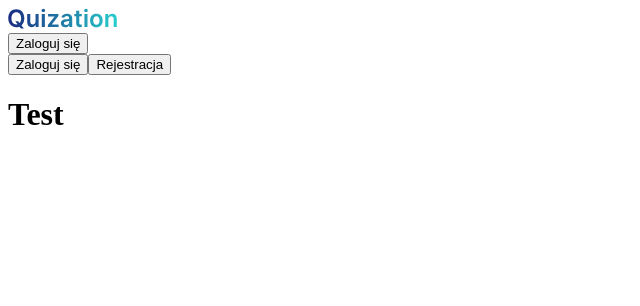
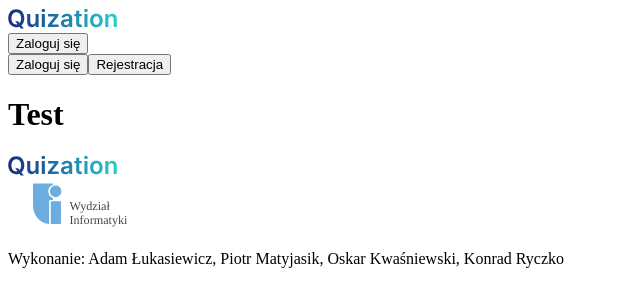
Before and after one commit to okwasniewski/quization, a Next.js app: page / in a window 1280 px wide. Shown: the top 306 px of the page, without its empty margins (0-640 px from the left). Built offline with nearby package versions, Linux system fonts and the light colour scheme.

Commit message:
Add footer for authorized/unauthorized

```diff
--- /dev/null
+++ b/src/components/Footer/Footer.tsx
@@ -0,0 +1,39 @@
+import React from 'react';
+import Quization from 'assets/Quization.svg';
+import Link from 'next/link';
+import Image from 'next/image';
+
+const Footer = () => (
+  <footer className="p-3 mb-20 bg-white shadow-md navbar md:mb-0">
+    <div className="container mx-auto h-18">
+      <div>
+        <Link href="/" passHref>
+          <a>
+            <Quization />
+          </a>
+        </Link>
+      </div>
+      <div>
+        <Link href="https://www.wi.zut.edu.pl/pl/" passHref>
+          <a>
+            <Image
+              src="/WIZUT.svg"
+              alt="avatar"
+              width={150}
+              height={50}
+              className=""
+            />
+          </a>
+        </Link>
+      </div>
+      <div className="justify-end flex-1 text-xs text-main md:flex">
+        <p>
+          Wykonanie: Adam Łukasiewicz, Piotr Matyjasik, Oskar Kwaśniewski,
+          Konrad Ryczko
+        </p>
+      </div>
+    </div>
+  </footer>
+);
+
+export default Footer;
--- a/src/templates/AuthorizedTemplate.tsx
+++ b/src/templates/AuthorizedTemplate.tsx
@@ -1,4 +1,5 @@
 import Header from 'components/Header/Header';
+import Footer from 'components/Footer/Footer';
 import SidebarPanel from 'components/SidebarPanel/SidebarPanel';
 import type { NextPage } from 'next';
 import Head from 'next/head';
@@ -22,7 +23,8 @@ const AuthorizedTemplate: NextPage<AuthorizedTemplateProps> = ({
     </Head>
     <SidebarPanel userName="Jan Kowalski">
       <Header authorized />
-      <div className="mx-auto container p-10">{children}</div>
+      <div className="container p-10 mx-auto">{children}</div>
+      <Footer />
     </SidebarPanel>
   </>
 );
--- a/src/templates/UnauthorizedTemplate.tsx
+++ b/src/templates/UnauthorizedTemplate.tsx
@@ -1,4 +1,5 @@
 import Header from 'components/Header/Header';
+import Footer from 'components/Footer/Footer';
 import type { NextPage } from 'next';
 import Head from 'next/head';
 
@@ -21,7 +22,8 @@ const UnauthorizedTemplate: NextPage<UnauthorizedTemplateProps> = ({
       <link rel="icon" href="/favicon.ico" />
     </Head>
     <Header authorized={false} />
-    <div className="mx-auto container p-10">{children}</div>
+    <div className="container p-10 mx-auto">{children}</div>
+    <Footer />
   </>
 );
 
```
Also changed, not shown: public/WIZUT.svg (added).
